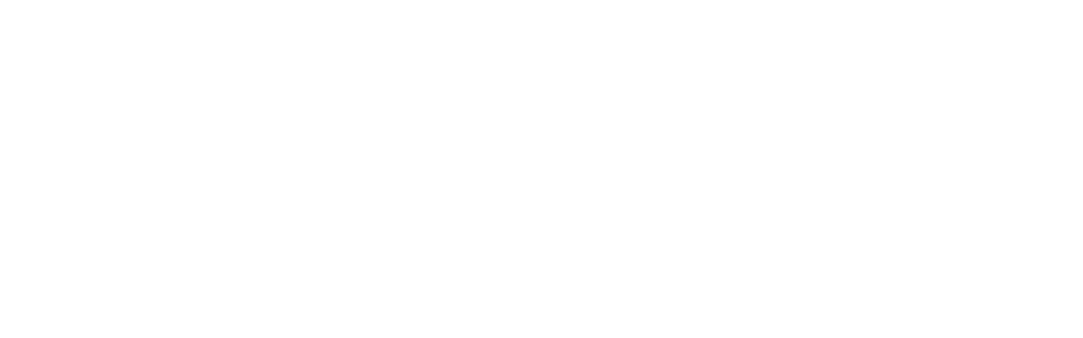
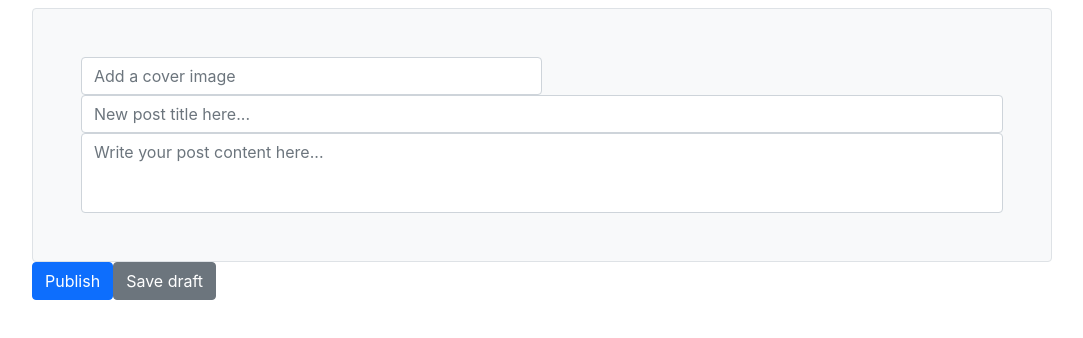
Before and after one commit to aaronbarcenas/devto-react, a React (Create React App) app: page /new in a window 1280 px wide. Shown: the top 338 px of the page, without its empty margins (98-1181 px from the left). Built offline with nearby package versions, Linux system fonts and the light colour scheme.

Commit message:
ADD NewPost component

```diff
--- a/src/App.jsx
+++ b/src/App.jsx
@@ -1,5 +1,6 @@
 import React from "react";
 import { BrowserRouter as Router, Switch, Route, Link } from "react-router-dom";
+import NewPost from './components/NewPost';
 
 import Home from "./screens/Home";
 
@@ -11,6 +12,9 @@
           <Switch>
             <Route exact path="/">
               <Home />
+            </Route>
+            <Route exact path="/new">
+              <NewPost />
             </Route>
             {/* <Route exact path="/posts/:id">
             <PostDetail />
--- /dev/null
+++ b/src/components/NewPost/index.jsx
@@ -0,0 +1,47 @@
+import React, { Fragment, useState } from 'react'
+import { useHistory } from "react-router-dom";
+import { newPost } from '../../services';
+
+
+const NewPost = () => {
+    const [imageUrl,setImageUrl]= useState();
+    const [titlePost, setTitlePost] = useState();
+    const [textPost, setTextPost] = useState();
+
+    const history = useHistory();
+
+    const submit = (event) => {
+        event.preventDefault()
+        newPost({image:imageUrl, titlePost, textPost})
+        .then(response =>history.push('/'))
+        .catch(error => alert('ocurrio un error, intenta mas tarde'))
+    }
+
+  return (
+    <Fragment>
+      <div className="container">
+        <div className="row">
+            <div className="col-12 mt-2">
+                <form className="mb-4  px-5" id="addPostForm" onSubmit={submit} >
+                    <div className="border rounded bg-light p-5">
+                        <div className="form-group">
+                            <input type="texto" className="form-control w-50" id="imageUrl" placeholder="Add a cover image" onChange={event =>setImageUrl(event.target.value)}/>
+                        </div>
+                        <div className="form-group">
+                          <input type="text" className="form-control" id="title" aria-describedby="title" placeholder="New post title here..." onChange={event =>setTitlePost(event.target.value)}/>
+                        </div>
+                        <div className="form-group">
+                          <input type="texto" className="form-control pb-5" id="content" placeholder="Write your post content here..." onChange={event =>setTextPost(event.target.value)}/>
+                        </div>
+                    </div>
+                    <button type="submit" className="btn btn-primary" id="btnAddPost">Publish</button>
+                    <button type="button" className="btn btn-secondary" id="btnSaveDraft">Save draft</button>
+                </form>
+            </div>
+        </div>
+    </div>
+    </Fragment>
+  )
+}
+
+export default NewPost;
--- a/src/services.js
+++ b/src/services.js
@@ -0,0 +1,16 @@
+
+const postURL ="https://api.com"   // aqui va la api de Mario
+
+
+
+
+export const newPost = async (data) => {
+    const response = await fetch(postURL, {
+      method: "POST",
+      headers: {
+        "Content-Type": "application/JSON",
+      },
+      body: JSON.stringify(data),
+    });
+    return await response.json();
+  };
```
